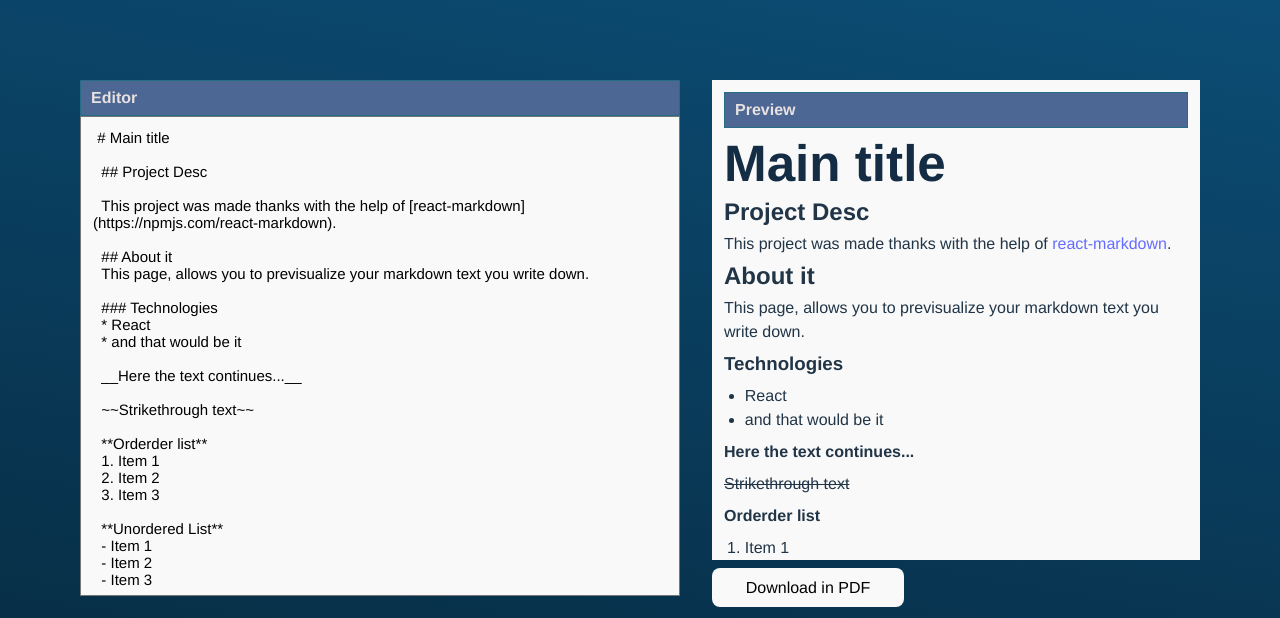
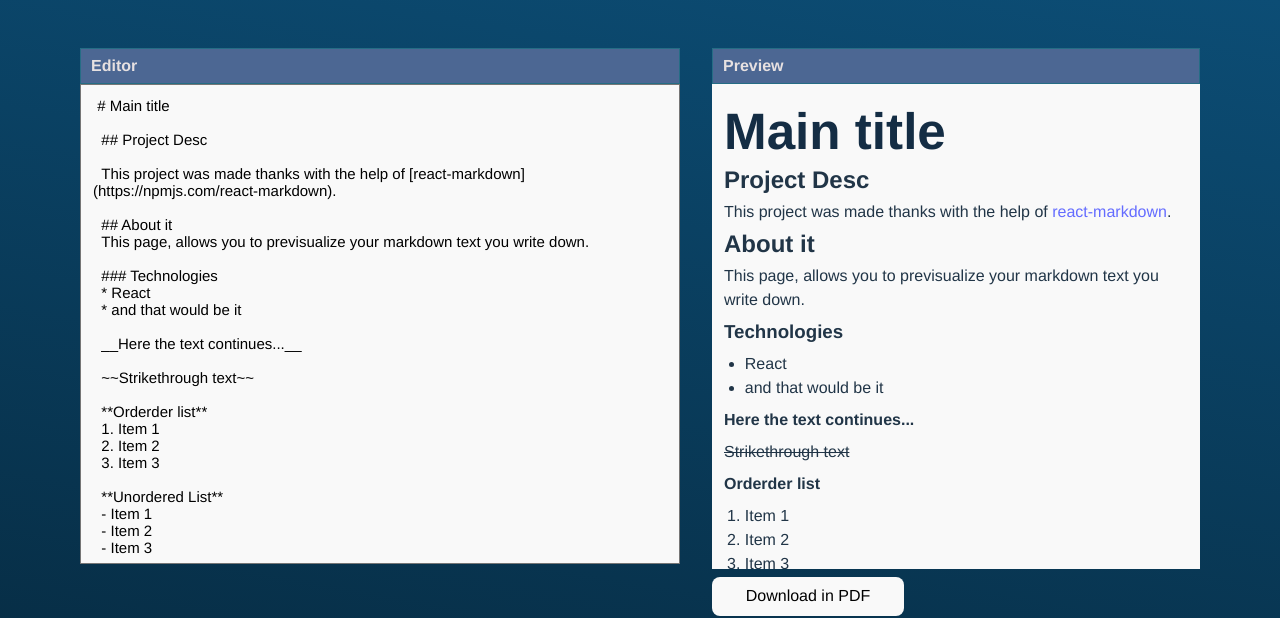
Before and after one commit to EliasPereyra/markdown-previwer, a React app: page / in a window 1280 px wide. Shown: the top 618 px of the page. Built offline with nearby package versions, Linux system fonts and the light colour scheme; the HTML template or start-up script is replaced by a standard one.

Commit message:
Add a new preview content class and change the preview container height

```diff
--- a/src/App.css
+++ b/src/App.css
@@ -26,7 +26,7 @@ h1 {
 
 section {
   height: 100vh;
-  padding: 5em 5em;
+  padding: 3em 5em;
   background: linear-gradient(190deg, #0c4d75 0%, #06283d 100%);
   display: flex;
   justify-content: space-between;
@@ -55,13 +55,18 @@ textarea:focus {
 
 #preview-container {
   width: 100%;
-  height: 20em;
+  height: 36em;
+  display: flex;
+  flex-direction: column;
 }
 
 #preview {
   background-color: #f9f9f9;
-  padding: 12px;
-  height: 30em;
+  height: 100%;
   width: 100%;
   overflow: auto;
 }
+
+.preview-content {
+  padding: 12px;
+}
```
